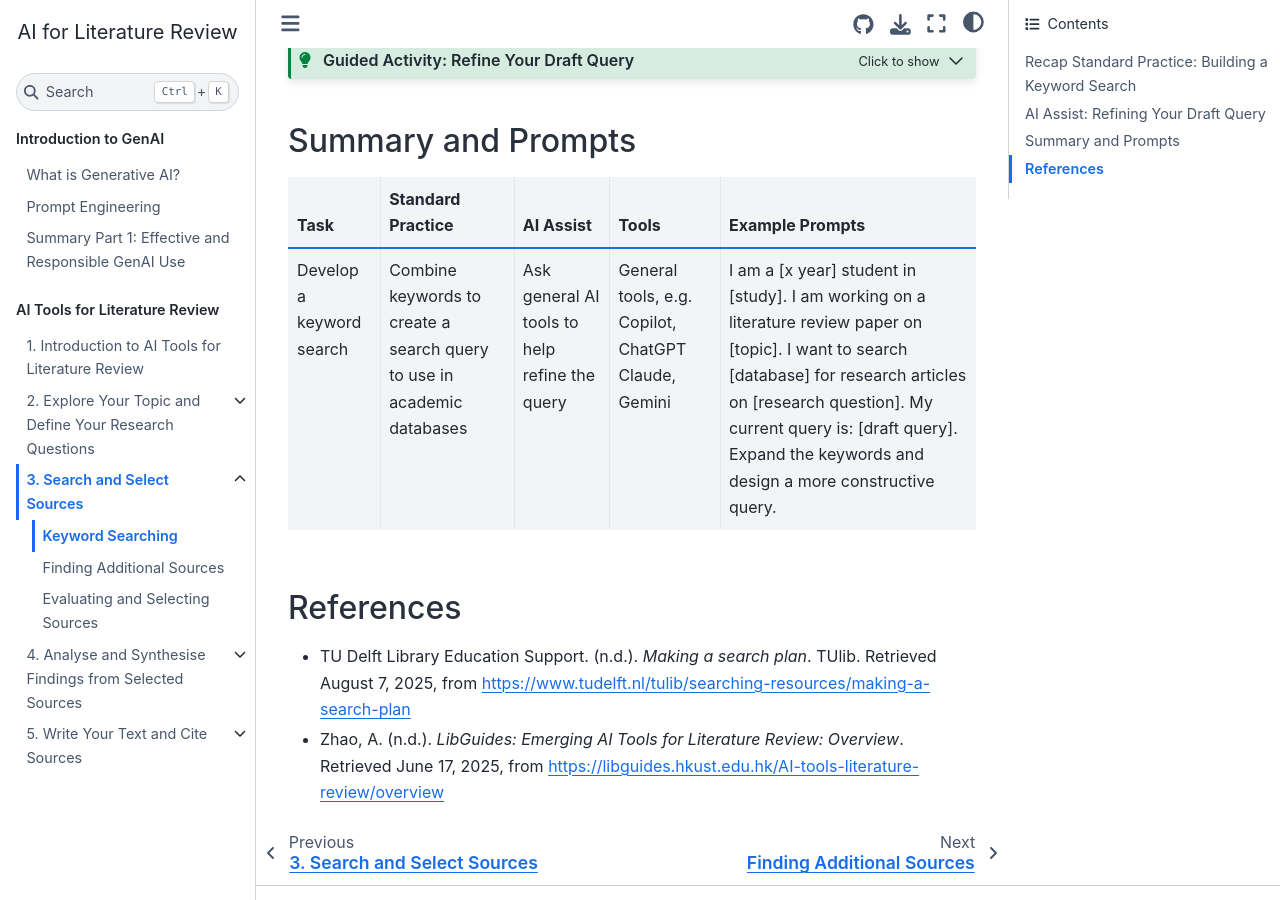
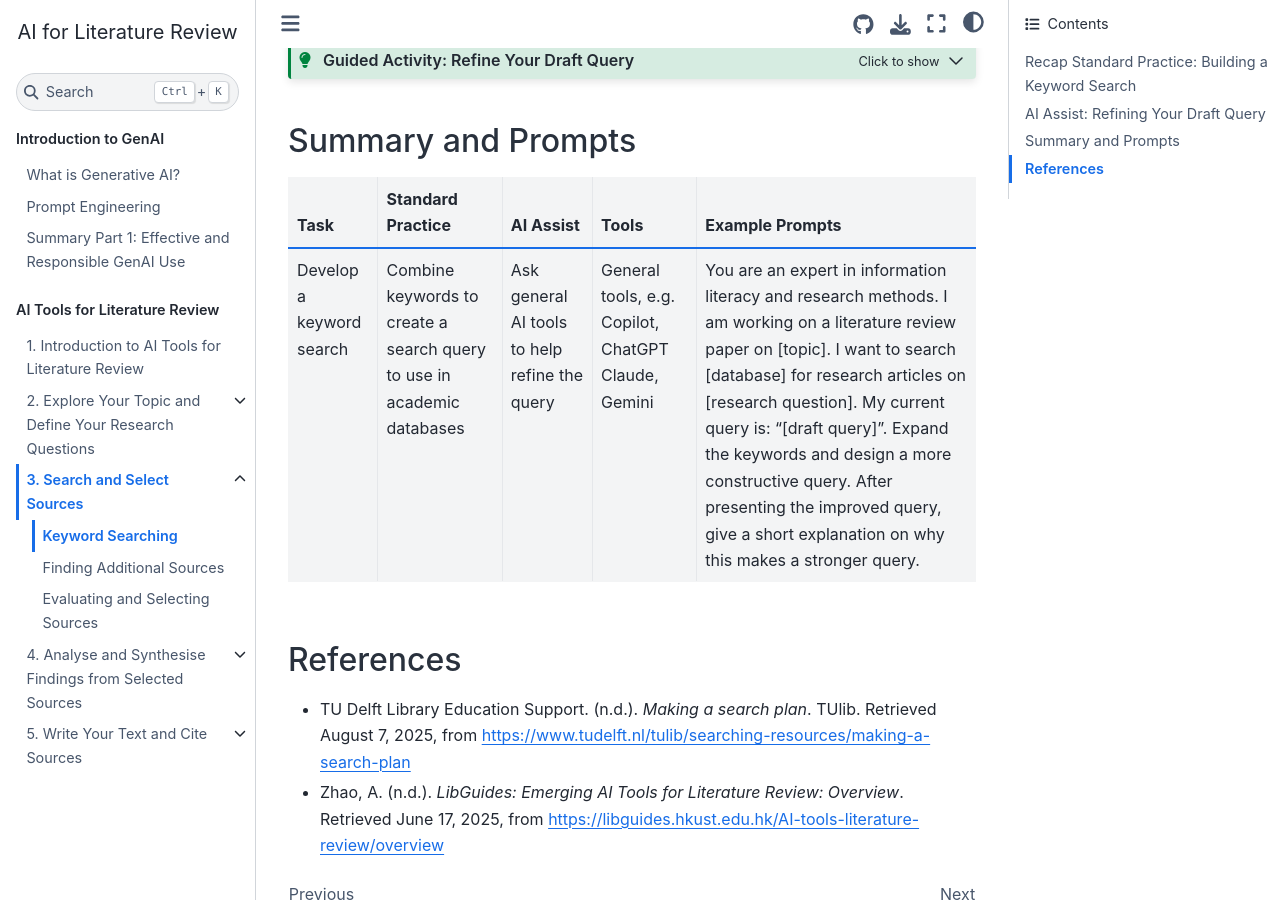
Before and after one commit to lwalma/ai-lit-review, a Jupyter Book: the page built from book/part2/3a-keyword-search.md, in a window 1280 px wide and 900 px high, scrolled down 1515 px. Built offline with Jupyter Book 1.0.4 settings and Sphinx 7.4.7 and the Sphinx Book theme 1.1.4, drawn with Linux system fonts in a browser that asks for light colours; comment, search, counter and statistics services are not loaded; grey boxes are pictures that could not be loaded.

Commit message:
Update 3a-keyword-search.md
Prompts aangepast

````diff
--- a/book/part2/3a-keyword-search.md
+++ b/book/part2/3a-keyword-search.md
@@ -37,7 +37,7 @@ To support the keyword searching process, you can use a general AI tool, such as
 ```{admonition} Example Prompt
 :class: dropdown note
 
-I am a [x year] student in [study]. I am working on a literature review paper on [topic]. I want to search [database] for research articles on [research question]. My current query is: [draft query]. Expand the keywords and design a more constructive query.
+You are an expert in information literacy and research methods. I am working on a literature review paper on [topic]. I want to search [database] for research articles on [research question]. My current query is: "[draft query]". Expand the keywords and design a more constructive query. After presenting the improved query, give a short explanation on why this makes a stronger query.
 ```
 
 While general tools can develop queries from scratch, it is recommended to draft an initial query yourself and give it your initial search query, to provide the AI with some direction and come up with a better query.
@@ -80,7 +80,7 @@ Look at the expanded list of keywords or revised query suggested by the tool.
 
 | Task | Standard Practice | AI Assist | Tools | Example Prompts |
 |-|-|-|-|-|
-| Develop a keyword search | Combine keywords to create a search query to use in academic databases | Ask general AI tools to help refine the query | General tools, e.g. Copilot, ChatGPT Claude, Gemini | I am a [x year] student in [study]. I am working on a literature review paper on [topic]. I want to search [database] for research articles on [research question]. My current query is: [draft query]. Expand the keywords and design a more constructive query. |
+| Develop a keyword search | Combine keywords to create a search query to use in academic databases | Ask general AI tools to help refine the query | General tools, e.g. Copilot, ChatGPT Claude, Gemini | You are an expert in information literacy and research methods. I am working on a literature review paper on [topic]. I want to search [database] for research articles on [research question]. My current query is: "[draft query]". Expand the keywords and design a more constructive query. After presenting the improved query, give a short explanation on why this makes a stronger query. |
 
 ## References
 
````
